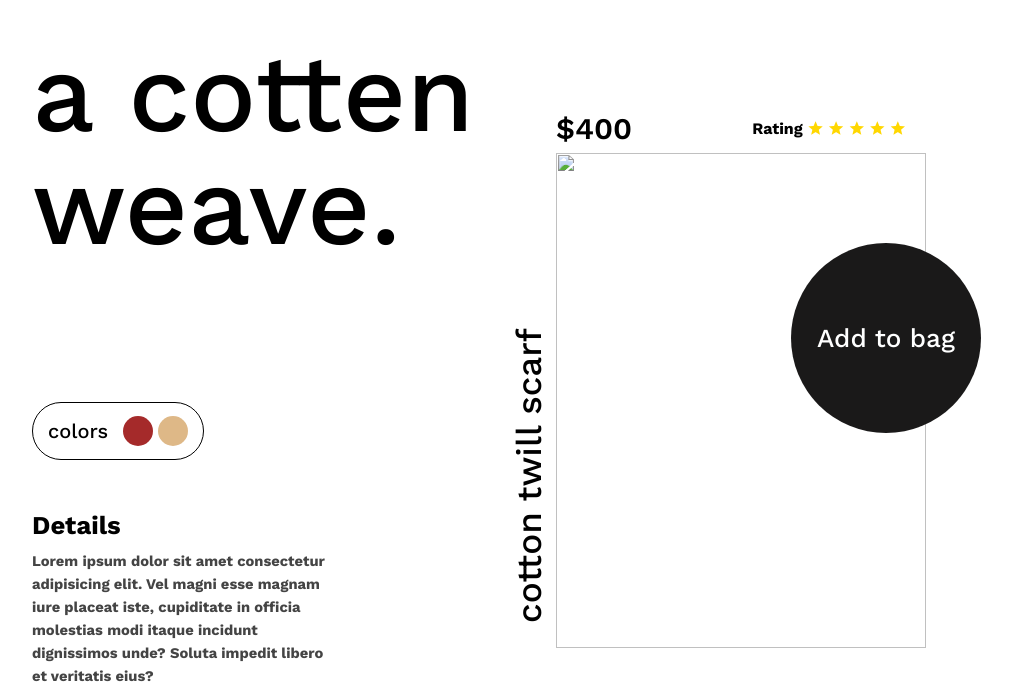
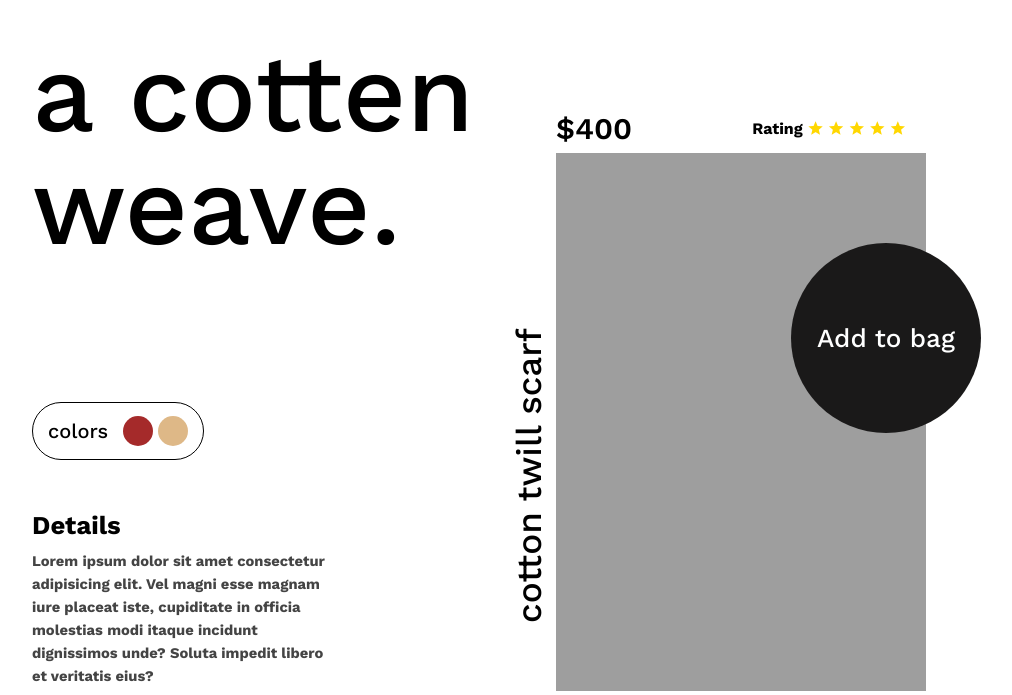
Before and after one commit to Nobita41/CottenWeave_Project, a plain HTML site: page index.html in a window 1280 px wide. Shown: the part 112-807 px from the top of the page, without its empty margins (98-1110 px from the left). Drawn offline with nearby package versions, Linux system fonts and the light colour scheme; the site is published under a folder, as on GitHub Pages, so addresses that start at the root find nothing.

Commit message:
changeImage

```diff
--- a/index.html
+++ b/index.html
@@ -36,7 +36,7 @@
                     <i class="ri-star-s-fill"></i>
                     <i class="ri-star-s-fill"></i></h5>
             </div>
-            <img src="/img1.jpg" alt="">
+            <img src="img1.jpg" alt="">
             <div id="black-gola">
                 <h5>Add to bag</h5>
             </div>
```
